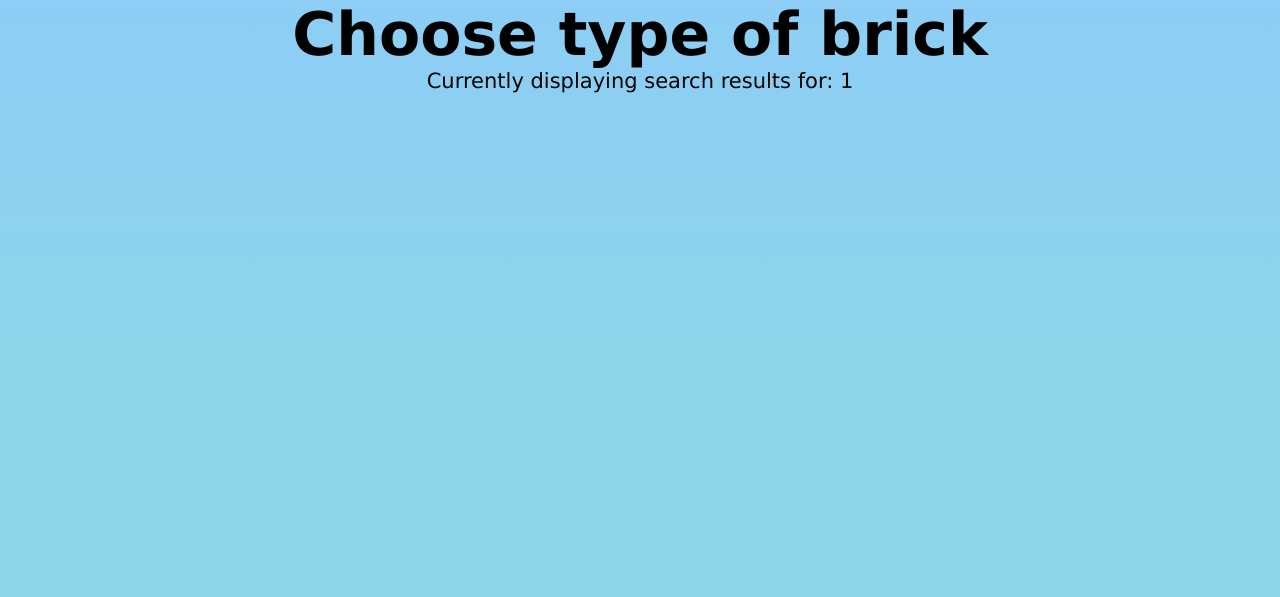
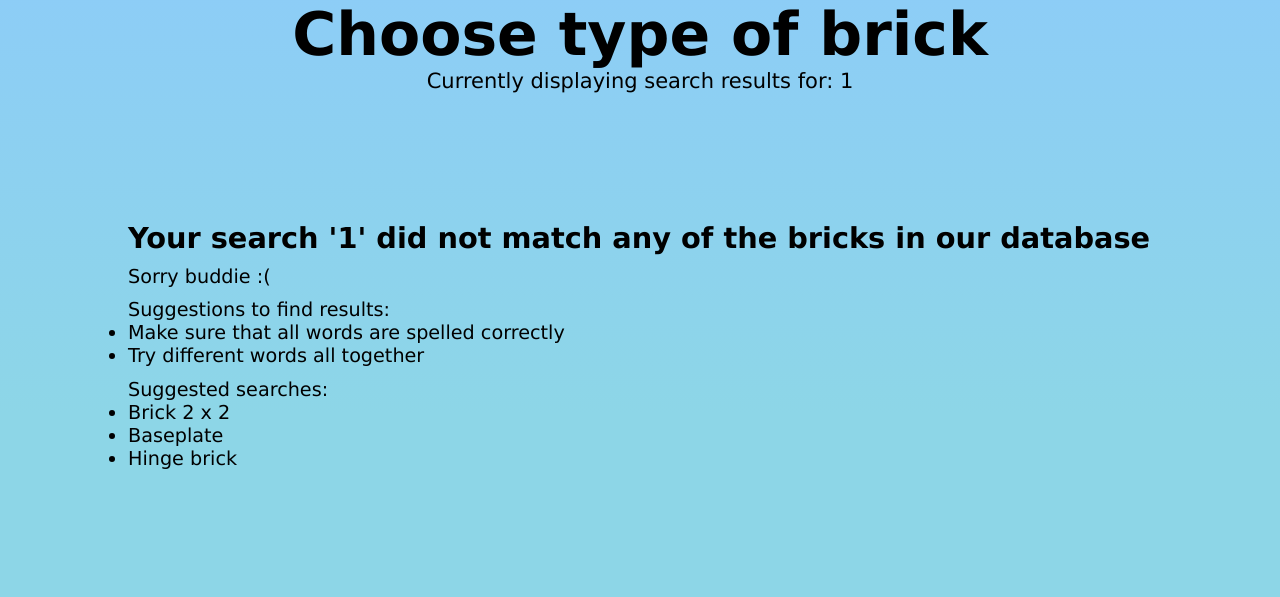
Before and after one commit to SamuelHellqvist/tnmk30_lego, a PHP site: page /search.php?searchResult=1 in a window 1280 px wide. Shown: the part 105-702 px from the top of the page. Run offline with PHP 8.4, Linux system fonts and the light colour scheme; data that the repository does not hold is empty.

Commit message:
småfix
bara lite småfix för att fixa valideringen och en sida som dyker up om man inte hittar några resultat

```diff
--- a/search.php
+++ b/search.php
@@ -35,11 +35,16 @@ AND images.ItemID=inventory.ItemID
 AND images.ColorID=colors.ColorID
 ";
 
+
 $contents = mysqli_query($connection, $searchKey);
 
 $check = -1;
 
+$count = 0;
+
 while($row = mysqli_fetch_array($contents)){
+
+    $count++;
     $color = $row['Colorname'];
     $colorID = $row['ColorID'];
     $brickName = $row['Partname'];
@@ -78,6 +83,26 @@ while($row = mysqli_fetch_array($contents)){
     $check = $brickId;
     }
 }
+if($count === 0){
+    print("
+        <div class='noResults'>
+            <h2>Your search '$searchResult' did not match any of the bricks in our database</h2>
+            <p>Sorry buddie :( </p>
+            <p>Suggestions to find results:</p>
+            <ul>
+                <li>Make sure that all words are spelled correctly</li>
+                <li>Try different words all together</li>
+            </ul>
+            <p>Suggested searches:</p>
+            <ul>
+                <li>Brick 2 x 2</li>
+                <li>Baseplate</li>
+                <li>Hinge brick</li>
+            </ul>
+        </div>
+
+    ");
+}
 
 ?>
 <button id="topBtn" title="go to top">Top</button>
--- a/style.css
+++ b/style.css
@@ -251,8 +251,12 @@ button:hover{
     cursor: pointer;
     color: white;
     border: solid var(--tourqoise);
-    box-shadow:none;
     }
+
+button:active{
+    transition: ease-in-out 0.3s;
+    box-shadow: none;
+}
 
 /*När searchBtn svävas över*/
 
@@ -385,3 +389,12 @@ button:hover{
     }
 
 }
+
+.noResults{
+    font-size: larger;
+    padding: 10%;
+}
+.noResults p{
+    padding-top: 1%;
+
+}
```
Also changed, not shown: setList.php (+5 -5 lines).
